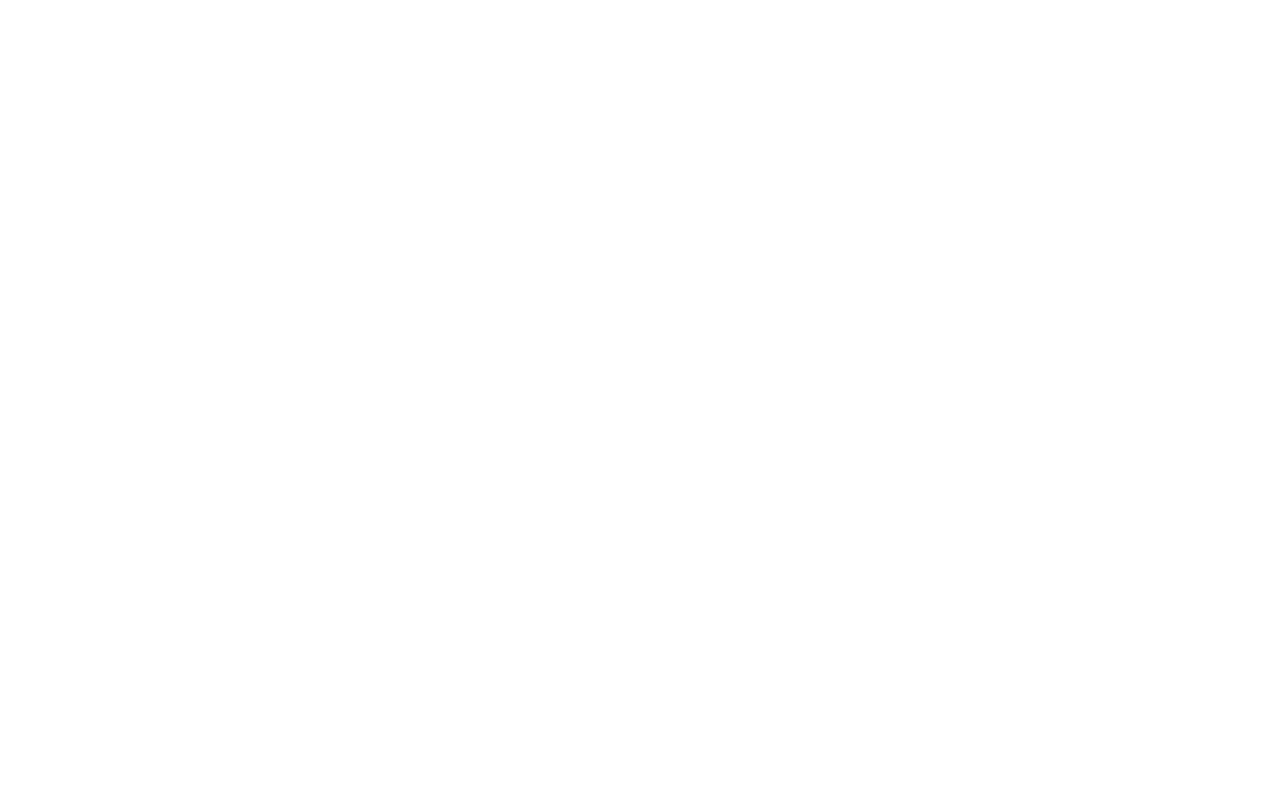
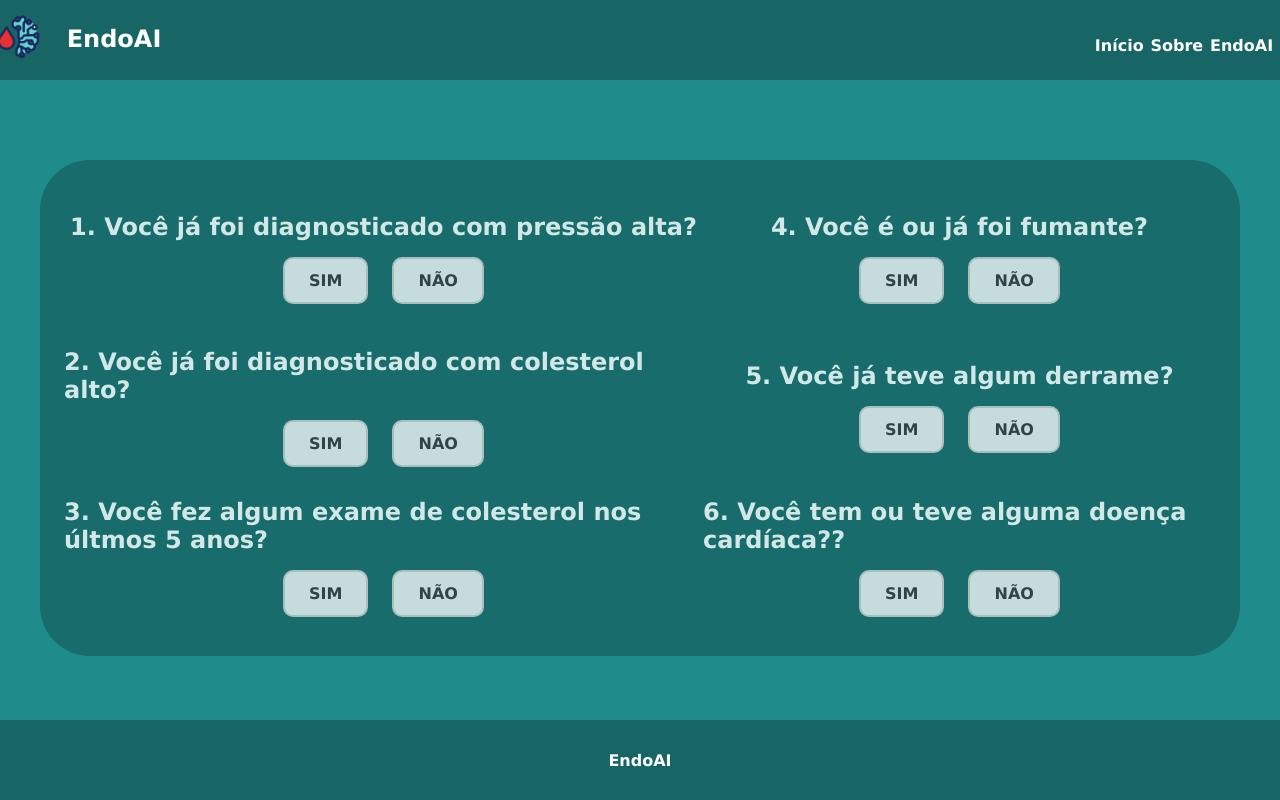
Before and after one commit to paulo-campos-57/EndoAI, a React (Create React App) app in the folder frontend/endo-front/: page /extendido in a window 1280 px wide. Before the commit this address had no page. Built offline with nearby package versions, Linux system fonts and the light colour scheme.

Commit message:
add: continue form

```diff
--- a/frontend/endo-front/src/App.js
+++ b/frontend/endo-front/src/App.js
@@ -1,6 +1,7 @@
 import { BrowserRouter as Router, Route, Routes } from 'react-router-dom';
 import Home from './pages/Home';
 import About from './pages/About';
+import Extended from './pages/Extended';
 
 function App() {
   return (
@@ -8,6 +9,7 @@
       <Routes>
         <Route path='/' element={<Home />} />
         <Route path='/sobre' element={<About />} />
+        <Route path='/extendido' element={<Extended />} />
       </Routes>
     </Router>
   );
--- a/frontend/endo-front/src/components/Header/index.js
+++ b/frontend/endo-front/src/components/Header/index.js
@@ -15,7 +15,7 @@
                 <div className={styles.rightSide}>
                     <Link to='/' className={styles.links}>Início</Link>
                     <Link to='/sobre' className={styles.links}>Sobre</Link>
-                    <a href='#' className={styles.links}>EndoAI</a>
+                    <Link to='/extendido' className={styles.links}>EndoAI</Link>
                 </div>
             </div>
         </>
--- /dev/null
+++ b/frontend/endo-front/src/pages/Extended/Extended.module.css
@@ -0,0 +1,88 @@
+.container {
+    height: 100vh;
+    font-family: 'Lucida Sans', 'Lucida Sans Regular', 'Lucida Grande', 'Lucida Sans Unicode', Geneva, Verdana, sans-serif;
+    display: flex;
+    flex-direction: column;
+    justify-content: center;
+    align-items: center;
+    background-color: #208B8B;
+}
+
+.content {
+    flex: 1;
+    width: 100%;
+    display: flex;
+    flex-direction: column;
+    align-items: center;
+    gap: 5vh;
+    margin-top: 10vh;
+    color: #FFF;
+}
+
+.ansForm {
+    width: 90%;
+    background-color: #176565;
+    height: 80%;
+    opacity: 0.8;
+    border-radius: 50px;
+    display: flex;
+    justify-content: space-between;
+    padding: 3vh;
+}
+
+.sideQuestion {
+    display: flex;
+    flex-direction: column;
+    justify-content: center;
+    align-items: center;
+}
+
+.questionContainer {
+    display: flex;
+    height: 100%;
+    flex-direction: column;
+    justify-content: center;
+    align-items:center;
+}
+
+.question {
+    font-size: 3vh;
+    font-weight: 800;
+}
+
+.questionAns {
+    display: flex;
+    gap: 1.5rem;
+    margin-top: 1rem;
+}
+
+.radioInput {
+    display: none;
+}
+
+.radioButton {
+    cursor: pointer;
+}
+
+.buttonLabel {
+    display: inline-block;
+    padding: 0.75rem 1.5rem;
+    border: 2px solid #ccc;
+    border-radius: 10px;
+    font-weight: bold;
+    font-size: 1rem;
+    background-color: #f0f0f0;
+    color: #333;
+    transition: all 0.3s ease;
+}
+
+.radioButton:hover .buttonLabel {
+    background-color: #e0e0e0;
+    border-color: #888;
+}
+
+.radioInput:checked + .buttonLabel {
+    background-color: #007bff;
+    color: #fff;
+    border-color: #007bff;
+}
--- /dev/null
+++ b/frontend/endo-front/src/pages/Extended/index.js
@@ -0,0 +1,115 @@
+import React from "react";
+import styles from "./Extended.module.css";
+import Header from "../../components/Header";
+import Footer from "../../components/Footer";
+
+function Extended() {
+    return (
+        <>
+            <div className={styles.container}>
+                <Header />
+                <div className={styles.content}>
+                    <form className={styles.ansForm}>
+                        <div className={styles.sideQuestion}>
+                            <div className={styles.questionContainer}>
+                                <div className={styles.question}>
+                                    1. Você já foi diagnosticado com pressão alta?
+                                </div>
+                                <div className={styles.questionAns}>
+                                    <label className={styles.radioButton}>
+                                        <input type="radio" name="HighBP" value="1" className={styles.radioInput} />
+                                        <span className={styles.buttonLabel}>SIM</span>
+                                    </label>
+                                    <label className={styles.radioButton}>
+                                        <input type="radio" name="HighBP" value="0" className={styles.radioInput} />
+                                        <span className={styles.buttonLabel}>NÃO</span>
+                                    </label>
+                                </div>
+                            </div>
+                            <div className={styles.questionContainer}>
+                                <div className={styles.question}>
+                                    2. Você já foi diagnosticado com colesterol alto?
+                                </div>
+                                <div className={styles.questionAns}>
+                                    <label className={styles.radioButton}>
+                                        <input type="radio" name="HighChol" value="1" className={styles.radioInput} />
+                                        <span className={styles.buttonLabel}>SIM</span>
+                                    </label>
+                                    <label className={styles.radioButton}>
+                                        <input type="radio" name="HighChol" value="0" className={styles.radioInput} />
+                                        <span className={styles.buttonLabel}>NÃO</span>
+                                    </label>
+                                </div>
+                            </div>
+                            <div className={styles.questionContainer}>
+                                <div className={styles.question}>
+                                    3. Você fez algum exame de colesterol nos últmos 5 anos?
+                                </div>
+                                <div className={styles.questionAns}>
+                                    <label className={styles.radioButton}>
+                                        <input type="radio" name="CholCheck" value="1" className={styles.radioInput} />
+                                        <span className={styles.buttonLabel}>SIM</span>
+                                    </label>
+                                    <label className={styles.radioButton}>
+                                        <input type="radio" name="CholCheck" value="0" className={styles.radioInput} />
+                                        <span className={styles.buttonLabel}>NÃO</span>
+                                    </label>
+                                </div>
+                            </div>
+                        </div>
+                        <div className={styles.sideQuestion}>
+                            <div className={styles.questionContainer}>
+                                <div className={styles.question}>
+                                    4. Você é ou já foi fumante?
+                                </div>
+                                <div className={styles.questionAns}>
+                                    <label className={styles.radioButton}>
+                                        <input type="radio" name="Smoker" value="1" className={styles.radioInput} />
+                                        <span className={styles.buttonLabel}>SIM</span>
+                                    </label>
+                                    <label className={styles.radioButton}>
+                                        <input type="radio" name="Smoker" value="0" className={styles.radioInput} />
+                                        <span className={styles.buttonLabel}>NÃO</span>
+                                    </label>
+                                </div>
+                            </div>
+                            <div className={styles.questionContainer}>
+                                <div className={styles.question}>
+                                    5. Você já teve algum derrame?
+                                </div>
+                                <div className={styles.questionAns}>
+                                    <label className={styles.radioButton}>
+                                        <input type="radio" name="Stroke" value="1" className={styles.radioInput} />
+                                        <span className={styles.buttonLabel}>SIM</span>
+                                    </label>
+                                    <label className={styles.radioButton}>
+                                        <input type="radio" name="Stroke" value="0" className={styles.radioInput} />
+                                        <span className={styles.buttonLabel}>NÃO</span>
+                                    </label>
+                                </div>
+                            </div>
+                            <div className={styles.questionContainer}>
+                                <div className={styles.question}>
+                                    6. Você tem ou teve alguma doença cardíaca??
+                                </div>
+                                <div className={styles.questionAns}>
+                                    <label className={styles.radioButton}>
+                                        <input type="radio" name="HeartDA" value="1" className={styles.radioInput} />
+                                        <span className={styles.buttonLabel}>SIM</span>
+                                    </label>
+                                    <label className={styles.radioButton}>
+                                        <input type="radio" name="HeartDA" value="0" className={styles.radioInput} />
+                                        <span className={styles.buttonLabel}>NÃO</span>
+                                    </label>
+                                </div>
+                            </div>
+                        </div>
+                    </form>
+                </div>
+                <Footer />
+            </div>
+        </>
+    );
+}
+
+export default Extended;
--- a/frontend/endo-front/src/pages/Home/Home.module.css
+++ b/frontend/endo-front/src/pages/Home/Home.module.css
@@ -82,6 +82,7 @@
     color: #FFF3FA;
     font-size: 20px;
     font-weight: bold;
+    text-decoration: none;
     transition: transform 0.3s ease, box-shadow 0.3s ease;
 }
 
--- a/frontend/endo-front/src/pages/Home/index.js
+++ b/frontend/endo-front/src/pages/Home/index.js
@@ -1,4 +1,5 @@
 import React, { useEffect, useState } from "react";
+import { Link } from 'react-router-dom'
 import styles from "./Home.module.css";
 import Header from "../../components/Header";
 import Footer from "../../components/Footer";
@@ -25,11 +26,11 @@
                         <div className={styles.typewriter}>EndoAI</div>
                         <div className={styles.buttons}>
                             <div className={styles.selectionButton}>
-                                Avaliação estendida
-                            </div>
-                            <div className={styles.selectionButton}>
                                 Avaliação simplificada
                             </div>
+                            <Link to='/extendido' className={styles.selectionButton}>
+                                Avaliação extendida
+                            </Link>
                         </div>
                     </div>
                 </div>
```
